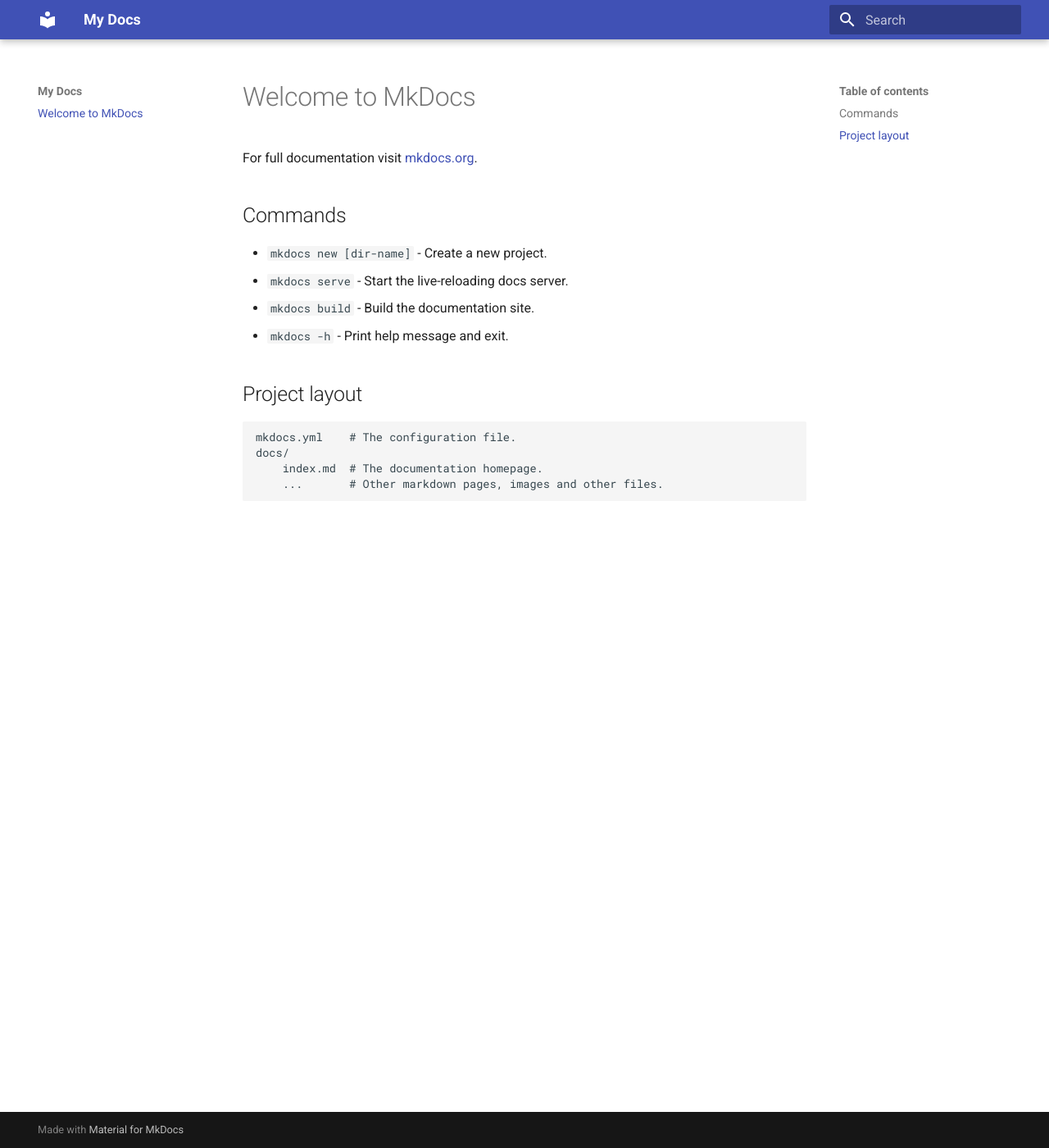
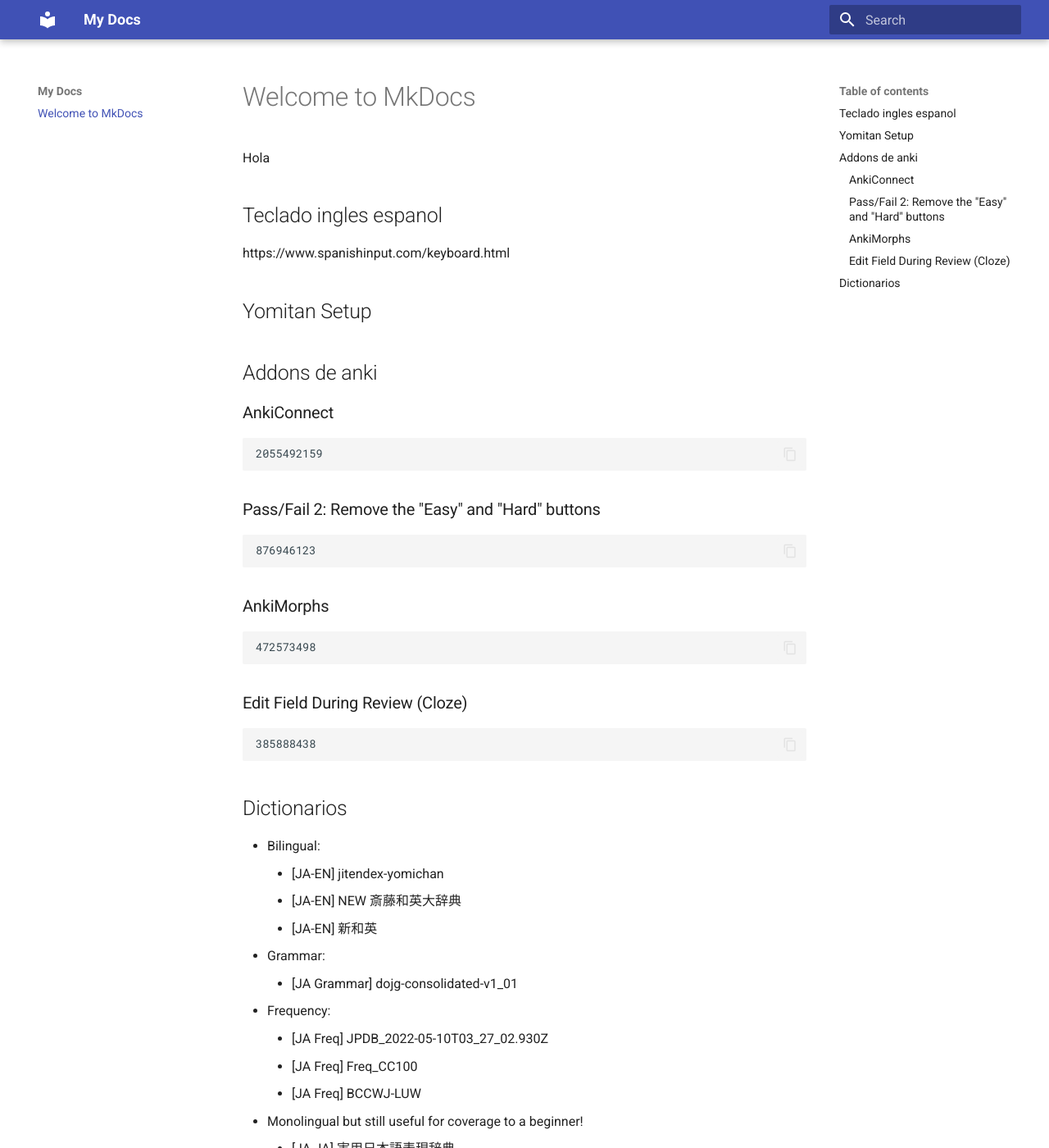
Before and after one commit to Pedrubik2000/Guia_de_Japones, an MkDocs documentation site: the page built from docs/index.md, in a window 1280 px wide and 1400 px high. Shown: the whole window at 82% size. Built offline with MkDocs 1.6.1 and Material for MkDocs 9.7.7, drawn with Linux system fonts in a browser that asks for light colours; some of the changed text lies outside the part shown.

````diff
--- a/docs/index.md
+++ b/docs/index.md
@@ -1,17 +1,50 @@
 # Welcome to MkDocs
 
-For full documentation visit [mkdocs.org](https://www.mkdocs.org).
+Hola
 
-## Commands
+## Teclado ingles espanol
 
-* `mkdocs new [dir-name]` - Create a new project.
-* `mkdocs serve` - Start the live-reloading docs server.
-* `mkdocs build` - Build the documentation site.
-* `mkdocs -h` - Print help message and exit.
+https://www.spanishinput.com/keyboard.html
 
-## Project layout
+## Yomitan Setup
 
-    mkdocs.yml    # The configuration file.
-    docs/
-        index.md  # The documentation homepage.
-        ...       # Other markdown pages, images and other files.
+## Addons de anki
+
+### AnkiConnect
+```
+2055492159
+```
+### Pass/Fail 2: Remove the "Easy" and "Hard" buttons
+```
+876946123
+```
+### AnkiMorphs
+```
+472573498
+```
+### Edit Field During Review (Cloze)
+```
+385888438
+```
+
+## Dictionarios
+
+- Bilingual:
+    * [JA-EN] jitendex-yomichan
+    * [JA-EN] NEW 斎藤和英大辞典
+    * [JA-EN] 新和英
+- Grammar:
+    * [JA Grammar] dojg-consolidated-v1_01
+- Frequency:
+    * [JA Freq] JPDB_2022-05-10T03_27_02.930Z
+    * [JA Freq] Freq_CC100
+    * [JA Freq] BCCWJ-LUW
+- Monolingual but still useful for coverage to a beginner!
+    * [JA-JA] 実用日本語表現辞典
+    * [JA-JA] デジタル大辞泉
+    * [JA-JA Encyclopedia] Pixiv
+- Kanji information
+    * [Kanji] JPDB Kanji
+    * [Kanji] KANJIDIC_english
+- Pitch accent
+    * [Pitch] 大辞泉
--- a/mkdocs.yml
+++ b/mkdocs.yml
@@ -1,3 +1,10 @@
 site_name: My Docs
 theme:
   name: material
+  features:
+    - content.code.copy
+    - navigation.instant
+markdown_extensions:
+  - def_list
+  - pymdownx.tasklist:
+      custom_checkbox: true
````
Also changed, not shown: 1 other file.
